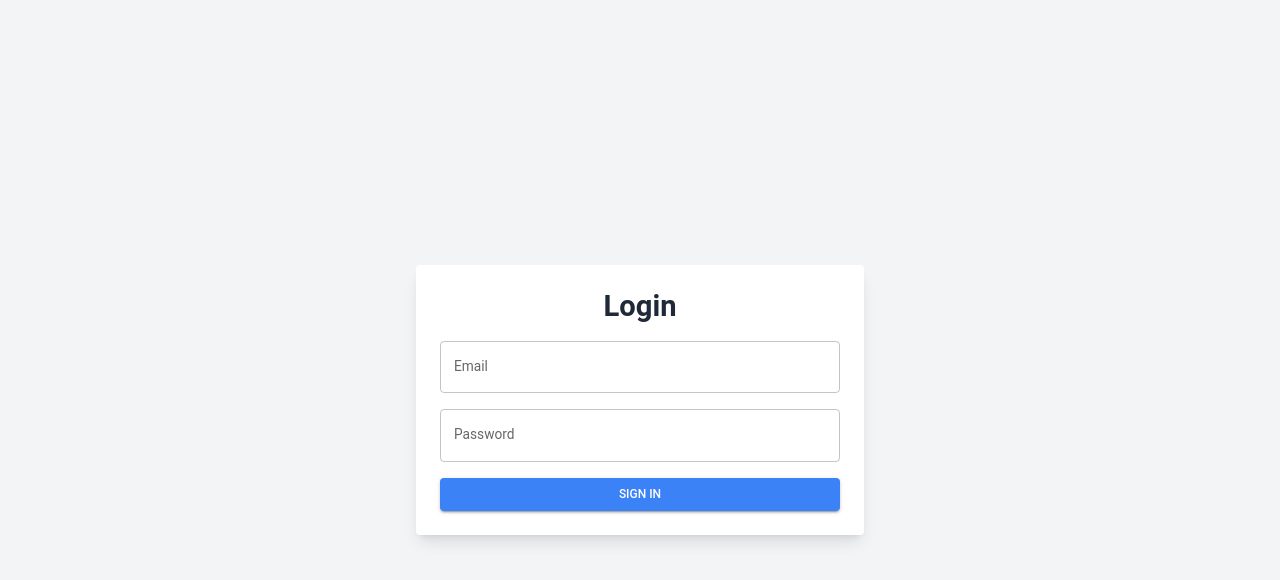
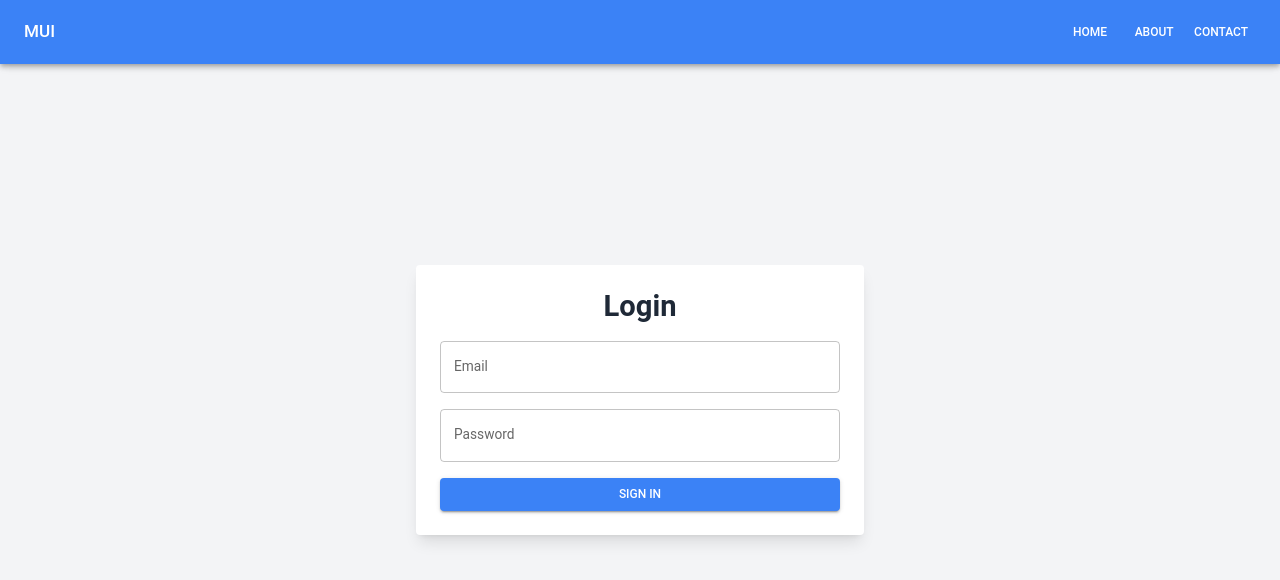
Before and after one commit to hack4impact-mcgill/ResilienceMontreal, a Next.js app: page /login in a window 1280 px wide. Shown: the top 580 px of the page. Built offline with nearby package versions, Linux system fonts and the light colour scheme; what @mui/material-nextjs would draw is missing.

Commit message:
added navbar

```diff
--- a/package.json
+++ b/package.json
@@ -16,6 +16,7 @@
   "dependencies": {
     "@emotion/server": "^11.11.0",
     "@emotion/styled": "^11.14.0",
+    "@mui/icons-material": "^7.0.1",
     "@mui/material": "^7.0.0",
     "@mui/material-nextjs": "^7.0.0",
     "@next-auth/prisma-adapter": "^1.0.7",
--- a/src/app/layout.tsx
+++ b/src/app/layout.tsx
@@ -3,6 +3,7 @@
 import { ThemeProvider } from "@mui/material/styles";
 import theme from "./styles/theme";
 import { AppRouterCacheProvider } from "@mui/material-nextjs/v15-appRouter";
+import DrawerAppBar from "@/components/Navbar";
 
 export const metadata: Metadata = {
   title: "Resilience Montreal",
@@ -18,7 +19,10 @@
     <html lang="en">
       <body>
         <AppRouterCacheProvider>
-          <ThemeProvider theme={theme}>{children}</ThemeProvider>
+          <ThemeProvider theme={theme}>
+            <DrawerAppBar />
+            {children}
+          </ThemeProvider>
         </AppRouterCacheProvider>
       </body>
     </html>
--- /dev/null
+++ b/src/components/Navbar.tsx
@@ -0,0 +1,107 @@
+"use client";
+
+import * as React from 'react';
+import AppBar from '@mui/material/AppBar';
+import Box from '@mui/material/Box';
+import CssBaseline from '@mui/material/CssBaseline';
+import Divider from '@mui/material/Divider';
+import Drawer from '@mui/material/Drawer';
+import IconButton from '@mui/material/IconButton';
+import List from '@mui/material/List';
+import ListItem from '@mui/material/ListItem';
+import ListItemButton from '@mui/material/ListItemButton';
+import ListItemText from '@mui/material/ListItemText';
+import MenuIcon from '@mui/icons-material/Menu';
+import Toolbar from '@mui/material/Toolbar';
+import Typography from '@mui/material/Typography';
+import Button from '@mui/material/Button';
+
+interface Props {
+  /**
+   * Injected by the documentation to work in an iframe.
+   * You won't need it on your project.
+   */
+  window?: () => Window;
+}
+
+const drawerWidth = 240;
+const navItems = ['Home', 'About', 'Contact'];
+
+export default function DrawerAppBar(props: Props) {
+  const { window } = props;
+  const [mobileOpen, setMobileOpen] = React.useState(false);
+
+  const handleDrawerToggle = () => {
+    setMobileOpen((prevState) => !prevState);
+  };
+
+  const drawer = (
+    <Box onClick={handleDrawerToggle} sx={{ textAlign: 'center' }}>
+      <Typography variant="h6" sx={{ my: 2 }}>
+        MUI
+      </Typography>
+      <Divider />
+      <List>
+        {navItems.map((item) => (
+          <ListItem key={item} disablePadding>
+            <ListItemButton sx={{ textAlign: 'center' }}>
+              <ListItemText primary={item} />
+            </ListItemButton>
+          </ListItem>
+        ))}
+      </List>
+    </Box>
+  );
+
+  const container = window !== undefined ? () => window().document.body : undefined;
+
+  return (
+    <Box sx={{ display: 'flex' }}>
+      <CssBaseline />
+      <AppBar component="nav">
+        <Toolbar>
+          <IconButton
+            color="inherit"
+            aria-label="open drawer"
+            edge="start"
+            onClick={handleDrawerToggle}
+            sx={{ mr: 2, display: { sm: 'none' } }}
+          >
+            <MenuIcon />
+          </IconButton>
+          <Typography
+            variant="h6"
+            component="div"
+            sx={{ flexGrow: 1, display: { xs: 'none', sm: 'block' } }}
+          >
+            MUI
+          </Typography>
+          <Box sx={{ display: { xs: 'none', sm: 'block' } }}>
+            {navItems.map((item) => (
+              <Button key={item} sx={{ color: '#fff' }}>
+                {item}
+              </Button>
+            ))}
+          </Box>
+        </Toolbar>
+      </AppBar>
+      <nav>
+        <Drawer
+          container={container}
+          variant="temporary"
+          open={mobileOpen}
+          onClose={handleDrawerToggle}
+          ModalProps={{
+            keepMounted: true, // Better open performance on mobile.
+          }}
+          sx={{
+            display: { xs: 'block', sm: 'none' },
+            '& .MuiDrawer-paper': { boxSizing: 'border-box', width: drawerWidth },
+          }}
+        >
+          {drawer}
+        </Drawer>
+      </nav>
+    </Box>
+  );
+}
```
Also changed, not shown: 1 other file (tests, documents, lock files or other folders).
